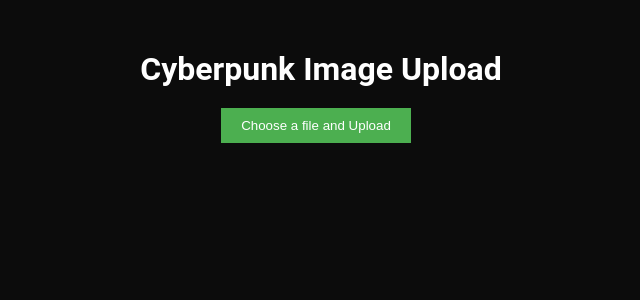
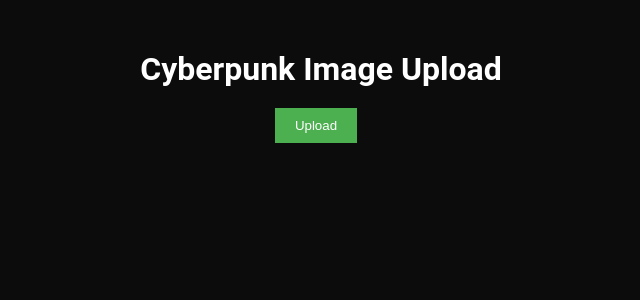
Before and after one commit to dayvison2b/ImageImprover, a Flask app: page / in a window 1280 px wide. Shown: the top 300 px of the page, without its empty margins (319-959 px from the left). Run offline with Flask 3, Linux system fonts and the light colour scheme.

Commit message:
Dec 3, 2023, 2:14 PM

```diff
--- a/templates/index.html
+++ b/templates/index.html
@@ -19,7 +19,7 @@
             <!-- Hidden file input -->
             <input type="file" name="file" id="fileInput" accept="image/*" style="display: none;">
             <!-- Combined "Choose a file" and "Upload" button -->
-            <button type="button" onclick="document.getElementById('fileInput').click()" class="fileInputLabel">Choose a file and Upload</button>
+            <button type="button" onclick="document.getElementById('fileInput').click()" class="fileInputLabel">Upload</button>
             <!-- Submit button (hidden, but will be triggered by the combined button) -->
             <input type="submit" value="Upload" style="display: none;">
         </form>
```
